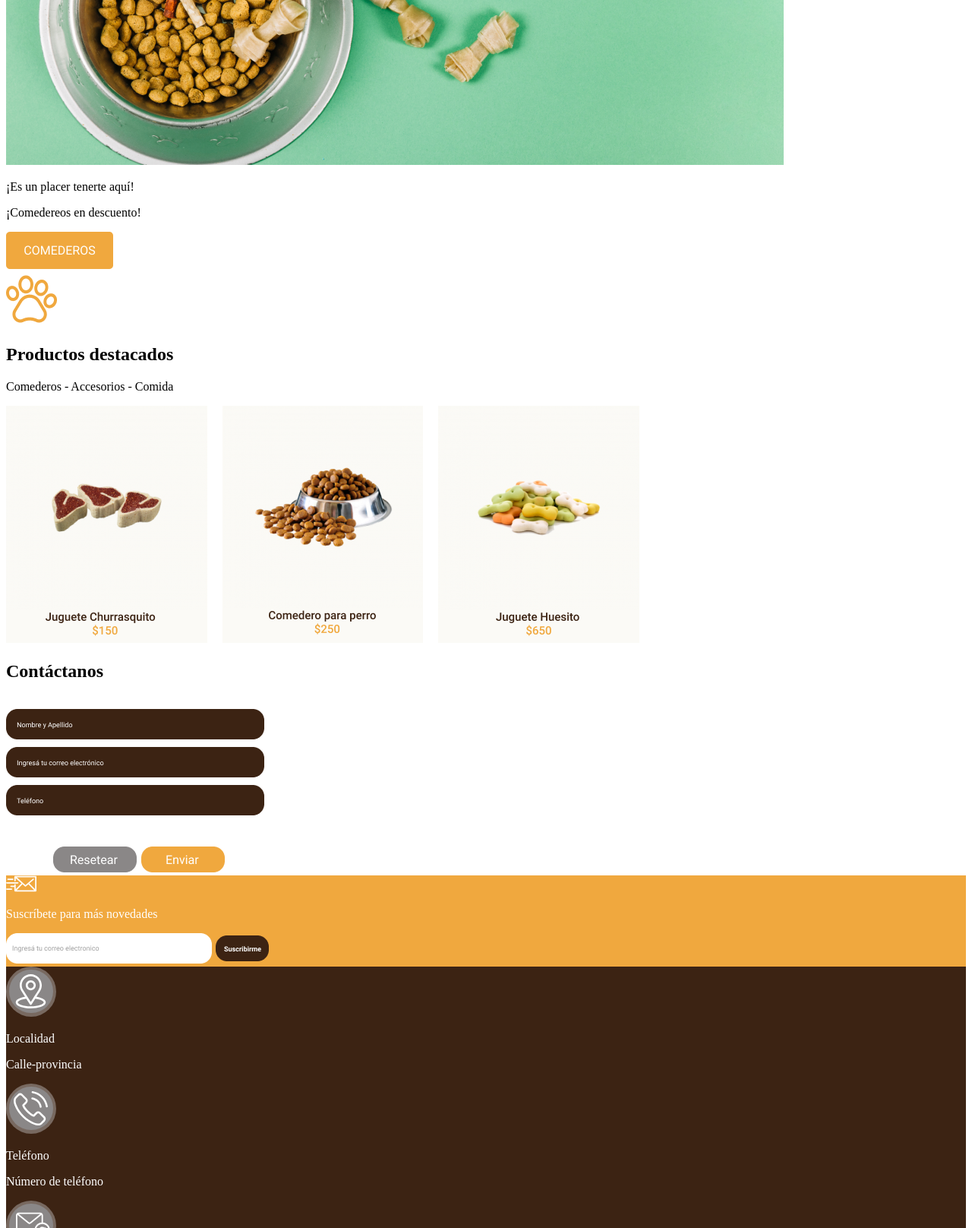
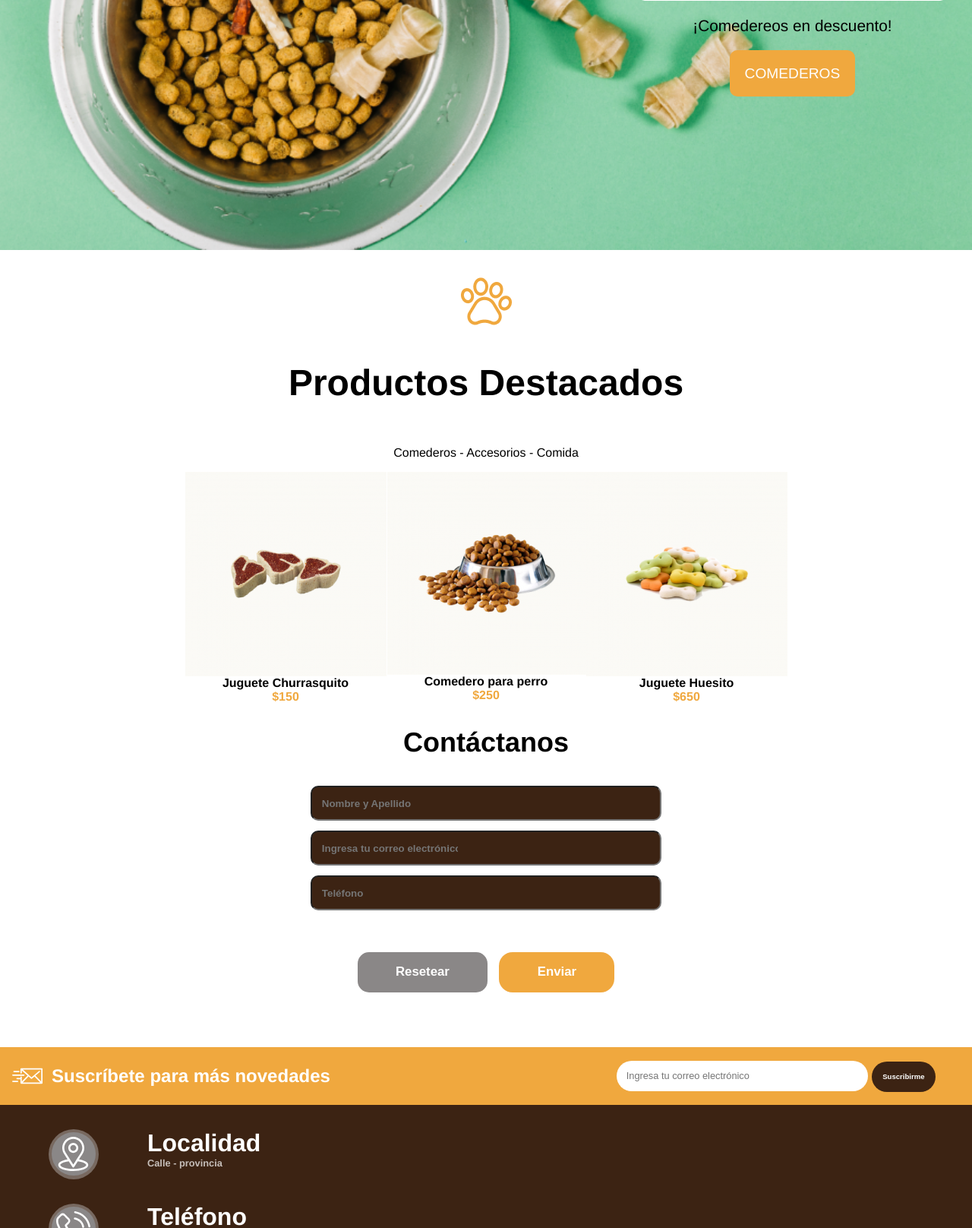
Before and after one commit to andarroyave/FE_CS6_cats_dogs, a plain HTML site: page index.html in a window 1280 px wide. Shown: the part 349-1965 px from the top of the page at 76% size. Drawn offline with Linux system fonts and the light colour scheme.

Commit message:
Ejercicio clase 9 - Mejora pet-shop

```diff
--- /dev/null
+++ b/css/style.css
@@ -0,0 +1,323 @@
+:root {
+
+    --yellow: #F0A83E;
+    --brown: #3C2313;
+    --gray: #8A8787;
+    --black:  #222222;
+}
+
+
+body {
+    font-family: Helvetica, sans-serif;
+    margin: 0;
+}
+
+/* header */
+header {
+    height: 50%;
+}
+header>div {
+
+    background-color: var(--black);
+    color: white;
+    display: flex;
+    flex-direction: row;
+    align-items: center;
+
+}
+
+.img-container {
+
+    flex-grow: 1;
+    padding-left: 2em;
+
+
+}
+
+
+header nav {
+    background-color: var(--yellow);
+    color: white;
+    display: flex;
+    flex-direction: row;
+    align-items: center;
+    width: 100%;
+    height: 5%;
+    font-size: 1.2em;
+    flex-wrap: wrap;
+
+}
+
+header a {
+    text-decoration: none;
+    color: white;
+}
+
+header ul {
+    display: flex;
+    flex-direction: row;
+    padding-right: 2em;
+
+}
+header li {
+    padding-left: 1ch;
+}
+.promo {
+    padding-left: 1em;
+    flex-grow: 1;
+}
+
+.region-settings {
+    padding-right: 2ch;
+}
+
+/* main */
+
+banner {
+    background-image: url('../img/foto.png');
+    background-size: cover;
+    display: flex;
+    flex-direction: row;
+    justify-content: flex-end;
+
+
+}
+
+.ban-container {
+
+    margin: 0;
+    height: 600px;
+    display: flex;
+    flex-direction: column;
+    justify-content: center;
+    align-items: center;
+    padding-right: 2em;
+
+
+
+
+}
+
+.ban-message1 {
+    background-color: white;
+    font-size: 2em;
+    padding: 0.5em;
+    border-radius: 10px;
+    margin: 0;
+
+
+}
+
+.ban-message2 {
+    font-size: 1.3em;
+}
+
+.ban-button {
+    background-color: var(--yellow);
+    border-style: none;
+    border-radius: 10px;
+    color: white;
+    font-size: 1.2em;
+    padding: 1em;
+}
+
+.products-container {
+    display: flex;
+    flex-direction: column;
+    align-items: center;
+}
+
+.product-cards-container {
+    display: flex;
+    flex-direction: row;
+}
+
+.product-cards-container div {
+    display: flex;
+    flex-direction: column;
+    align-items: center;
+
+}
+
+#main-pawprint-img {
+    padding-top: 2em;
+}
+
+h1 {
+    font-size: 3em;
+}
+
+.product-name {
+    font-weight: bold;
+}
+
+.price {
+    color: var(--yellow);
+    font-weight: bold;
+}
+
+.contact-form {
+
+    display: flex;
+    flex-direction: column;
+    align-items: center;
+}
+
+.contact-form {
+
+    font-size: 1.5em;
+}
+
+.contact-form form{
+
+    display: flex;
+    flex-direction: column;
+    align-items: center;
+    margin-bottom: 3em;
+}
+
+.contact-form>form>input {
+    background-color: var(--brown);
+    padding: 1em;
+    padding-right: 20em;
+    font-weight: bold;
+    color: white;
+    border-radius: 10px;
+    margin: 0.5em;
+
+}
+
+#but-contact-form-container {
+    margin-top: 2em;
+}
+
+#but-reset {
+    background-color: var(--gray);
+    border-radius: 15px;
+    border-style: none;
+    padding: 1em 3em;
+    margin-right: 0.5em;
+    color: white;
+    font-weight: bold;
+    font-size: 0.7em;
+
+
+
+}
+
+#but-submit {
+    background-color: var(--yellow);
+    border-radius: 18px;
+    border-style: none;
+    padding: 1em 3em;
+    color: white;
+    font-weight: bold;
+    font-size: 0.7em;
+
+
+}
+
+#sec-subscribe {
+    background-color: var(--yellow);
+    display: flex;
+    flex-direction: row;
+    align-items: center;
+
+}
+
+#sec-subscribe img{
+    padding-left: 1em;
+}
+
+#sec-subscribe p{
+    padding-left: 0.5em;
+    font-size: 1.5em;
+    color: white;
+    font-weight: bold;
+    flex-grow: 1;
+}
+
+#sec-subscribe form {
+    padding-right: 3em;
+}
+
+#sec-subscribe input{
+    background-color: white;
+    font-size: 0.8em;
+    color: black;
+    border-style: none;
+    border-radius: 20px;
+    padding: 1em;
+    padding-right: 12em;
+}
+
+
+#sec-subscribe button{
+    background-color: var(--brown);
+    font-size: 0.6em;
+    font-weight: bold;
+    color: white;
+    border-style: none;
+    border-radius: 20px;
+    padding: 1.5em;
+}
+
+footer {
+    background-color: var(--brown);
+    color: white;
+}
+
+#contact-media-container {
+    display: flex;
+    flex-direction: row;
+
+}
+
+#ft-icon-container {
+    display: flex;
+    flex-direction: column;
+    padding: 2em 4em;
+}
+
+
+#ft-icon-container img{
+    margin-bottom: 2em;
+}
+
+#ft-detail-container {
+    display: flex;
+    flex-direction: column;
+    flex-grow: 1;
+}
+
+#ft-logo {
+    display: flex;
+    flex-direction: column;
+    align-self: center;
+    padding-right: 6em;
+
+}
+
+.contact-ch {
+    font-size: 2em;
+    font-weight: bold;
+    padding-bottom: 0;
+    margin-bottom: 0;
+}
+
+.contact-value {
+    font-size: 0.8em;
+    font-weight: bold;
+    padding-bottom: 0;
+    opacity: 0.7;
+    margin-top: 0;
+}
+
+.cont-reserved {
+    background-color: var(--black);
+    color: white;
+    text-align: center;
+    font-size: 0.9em;
+    font-weight: bold;
+    padding: 1px;
+}
--- a/index.html
+++ b/index.html
@@ -4,58 +4,98 @@
     <meta charset="UTF-8">
     <meta http-equiv="X-UA-Compatible" content="IE=edge">
     <meta name="viewport" content="width=device-width, initial-scale=1.0">
+    <link rel="stylesheet" href="css/style.css">
     <title>Document</title>
 </head>
 <body>
     <header>
-        <div style="background-color: black; color: white; "><span>Grandes ofertas en comederos </span><span> Español</span><img src="img/down.svg" alt=""><span> ARG$</span><img src="img/down.svg" alt=""></div>
-        <nav style="background-color: #F0A83E; color: white; width: 100%;">
-            <img src="img\Logo.svg" alt="">
+        <div><span class="promo">Grandes ofertas en comederos</span><span>Español</span><img class="region-settings" src="img/down.svg" alt=""><span>ARG$</span><img class="region-settings" src="img/down.svg" alt=""></div>
+        <nav>
+            <div class="img-container"><img src="img\Logo.svg" alt=""></div>
             <ul type="none">
-                <li><img src="img\pawprint.svg" alt="pawprint"><a href="#" style="text-decoration: none; color: white;" > Categorías</a></li>
-                <li><img src="img\pawprint.svg" alt="pawprint"><a href="#" style="text-decoration: none; color: white;" > Pets</a></li>
-                <li><img src="img\pawprint.svg" alt="pawprint"><a href="#" style="text-decoration: none; color: white;" > Nosotros</a></li>
-                <li><img src="img\pawprint.svg" alt="pawprint"><a href="#" style="text-decoration: none; color: white;" > Contáctanos</a></li>
+                <li><img src="img\pawprint.svg" alt="pawprint"><a href="#" > Categorías</a></li>
+                <li><img src="img\pawprint.svg" alt="pawprint"><a href="#" > Pets</a></li>
+                <li><img src="img\pawprint.svg" alt="pawprint"><a href="#" > Nosotros</a></li>
+                <li><img src="img\pawprint.svg" alt="pawprint"><a href="#" > Contáctanos</a></li>
             </ul>
+        </nav>
     </header>
     <main>
         <banner>
-            <img src="img\foto.png" alt="banner">
-            <p>¡Es un placer tenerte aquí!</p>
-            <p>¡Comedereos en descuento!</p>
-            <img src="img\btn-comederos.png" alt="boton">
+            <div class="ban-container">
+                <p class="ban-message1">¡Es un placer tenerte aquí!</p>
+                <p class="ban-message2">¡Comedereos en descuento!</p>
+                <button class="ban-button">COMEDEROS</button>
+            </div>
         </banner>
-        <section>
-            <img src="img\pawprint_main.png" alt="main pawprint">
-            <h1>Productos destacados</h1>
+        <section class="products-container">
+            <div id="main-pawprint-img"><img src="img\pawprint_main.png" alt="main pawprint"></div>
+            <h1>Productos Destacados</h1>
             <p>Comederos - Accesorios - Comida</p>
-            <img src="img\Cards.png" alt="Destacados">
+            <div class="product-cards-container">
+                <div>
+                    <img src="img\churrasquito.png" alt="churrasquito">
+                    <span class="product-name">Juguete Churrasquito</span>
+                    <span class="price">$150</span>
+                </div>
+                <div>
+                    <img src="img\comedero.png" alt="comedero">
+                    <span class="product-name">Comedero para perro</span>
+                    <span class="price">$250</span>
+                </div>
+                <div>
+                    <img src="img\Huesito.png" alt="huesito">
+                    <span class="product-name">Juguete Huesito</span>
+                    <span class="price">$650</span>
+                </div>
+            </div>
         </section>
-        <section>
+        <section class="contact-form">
             <h2>Contáctanos</h2>
-            <img src="img\Formulario.png" alt="Formulario">
+            <form action="">
+                <input type="text" placeholder="Nombre y Apellido">
+                <input type="text" placeholder="Ingresa tu correo electrónico">
+                <input type="text" placeholder="Teléfono">
+                <div id="but-contact-form-container">
+                    <button id="but-reset">Resetear</button>
+                    <button id="but-submit">Enviar</button>
+                </div>
+            </form>
         </section>
-        <section style="background-color: #F0A83E; color: white; width: 100%;">
-            <img src="img\fast-mail.svg" alt="fast-mail">
+        <section id="sec-subscribe">
+            <img src="img/fast-mail.svg" alt="fast-mail">
             <p>Suscríbete para más novedades</p>
-            <img src="img\Suscribirme.png" alt="suscribirme">
+            <form action="">
+                <input type="text" placeholder="Ingresa tu correo electrónico">
+                <button type="submit">Suscribirme</button>
+            </form>
         </section>
     </main>
-    <footer style="background-color: #3C2313; color: white;">
-        <section>
-            <img src="img\location.svg" alt="location">
-            <p>Localidad</p>
-            <p>Calle-provincia</p>
-            <img src="img\telefono.svg" alt="telefono">
-            <p>Teléfono</p>
-            <p>Número de teléfono</p>
-            <img src="img\correo.svg" alt="correo">
-            <p>Correo Electrónico</p>
-            <p>Dirección de correo</p>
-            <img src="img\Logo-footer.png" alt="Logo">
+    <footer>
+        <section id="contact-media-container">
+            <div id="ft-icon-container">
+                <img src="img\location.svg" alt="location">
+                <img src="img\telefono.svg" alt="telefono">
+                <img src="img\correo.svg" alt="correo">
+            </div>
+            <div id="ft-detail-container">
+                <div>
+                    <p class="contact-ch">Localidad</p>
+                    <p class="contact-value">Calle - provincia</p>
+                </div>
+                <div>
+                    <p class="contact-ch">Teléfono</p>
+                    <p class="contact-value">Número de teléfono</p>
+                </div>
+                <div>
+                    <p class="contact-ch">Correo Electrónico</p>
+                    <p class="contact-value">Dirección de correo</p>
+                </div>
+            </div>
+            <div id="ft-logo"><img src="img\Logo-footer.png" alt="Logo"></div>
         </section>
-        <div style="background-color: black; color: white; ">
-            <p align=Center>Todos los derechos reservados Front End</p>
+        <div class="cont-reserved">
+            <p>Todos los derechos reservados Front End</p>
         </div>
     </footer>
 </body>
```
Also changed, not shown: img/Huesito.png (added), img/churrasquito.png (added), img/comedero.png (added).
